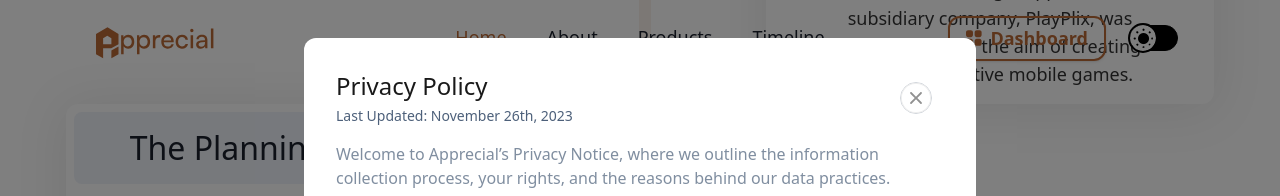
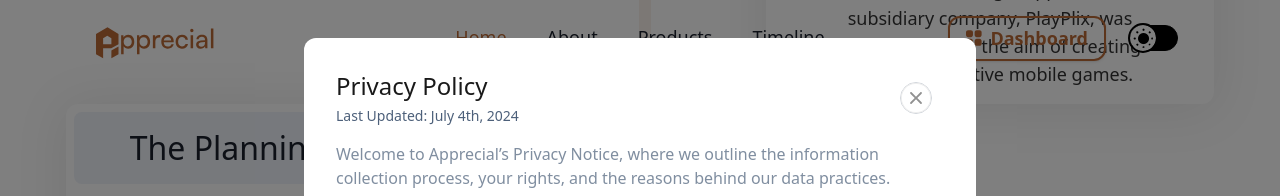
Before and after one commit to webdev-kamran/apprecil-ks-test, a Next.js app: page / in a window 1280 px wide. Both pictures are taken after a click on the button "Privacy Policy". Shown: the part 5491-5687 px from the top of the page. Built offline with nearby package versions, Linux system fonts and the light colour scheme; a web font is replaced by a local one.

Commit message:
content updated in privacy policy

```diff
--- a/app/components/AudioShield/Footer/index.tsx
+++ b/app/components/AudioShield/Footer/index.tsx
@@ -127,7 +127,7 @@ export default function Footer() {
                     </Button>
                   </div>
                   <p className={`mt-1 text-left text-sm font-normal text-[#011d41]/70 `}>
-                    Last Updated: November 26th, 2023
+                    Last Updated: July 4th, 2024
                   </p>
                   <div className="mt-4 flex flex-wrap justify-center gap-10">
                     <div className='justify-center gap-10 flex-wrap'>
@@ -173,7 +173,7 @@ export default function Footer() {
                     </Button>
                   </div>
                   <p className={`mt-1 text-left text-sm font-normal text-[#011d41]/70`}>
-                    Effective: November 26th, 2023
+                    Effective: July 4th, 2024
                   </p>
                   <div className="mt-4 flex flex-wrap justify-center gap-10">
                     <div className='justify-center gap-10 flex-wrap'>
--- a/app/components/Footer/Privacy.tsx
+++ b/app/components/Footer/Privacy.tsx
@@ -45,7 +45,10 @@ export default function Privacy() {
               ? 'text-white/70' : 'text-[#011D41]/50' } pt-3`}>
                         Any Apprecial product used to send and receive messages, calls, and video calls remains end-to-end encrypted; therefore, no third party, including Apprecial, shall have access to your data chats or video calls.
                     </p>
-
+                    <p className={`font-normal text-base   ${isDark
+              ? 'text-white/70' : 'text-[#011D41]/50' } pt-3`}>
+                       Certain applications developed by Apprecial, such as AudioShield, do not require users to create a company account and do not collect, store, or share any personal data. These applications operate solely on your device to provide their functionality. No data is transmitted to our servers or any third-party services. Your privacy is completely protected as no personal information is collected.
+                    </p>
                 </div>
                 <div className='space-y-1'>
                     <h4 className='text-xl font-medium'>Why Does Apprecial Collect Data?</h4>
--- a/app/components/Footer/index.tsx
+++ b/app/components/Footer/index.tsx
@@ -147,7 +147,7 @@ export default function Footer() {
                   </div>
                   <p className={`mt-1 text-left text-sm font-normal ${isDark ? 'text-white/70' : 'text-[#011d41]/70'
                     }`}>
-                    Last Updated: November 26th, 2023
+                    Last Updated: July 4th, 2024
                   </p>
                   <div className="mt-4 flex flex-wrap justify-center gap-10">
                   <div className='justify-center gap-10 flex-wrap'>
@@ -195,7 +195,7 @@ export default function Footer() {
                   </div>
                   <p className={`mt-1 text-left text-sm font-normal ${isDark ? 'text-white/70' : 'text-[#011d41]/70'
                     }`}>
-                    Effective: November 26th, 2023
+                    Effective: July 4th, 2024
                   </p>
                   <div className="mt-4 flex flex-wrap justify-center gap-10">
                   <div className='justify-center gap-10 flex-wrap'>
--- a/app/components/Werugo/Footer/index.tsx
+++ b/app/components/Werugo/Footer/index.tsx
@@ -143,7 +143,7 @@ export default function Footer() {
                     </Button>
                   </div>
                   <p className={`mt-1 text-left text-sm font-normal text-[#011d41]/70`}>
-                    Last Updated: November 26th, 2023
+                    Last Updated: July 4th, 2024
                   </p>
                   <div className="mt-4 flex flex-wrap justify-center gap-10">
                     <div className='justify-center gap-10 flex-wrap'>
@@ -189,7 +189,7 @@ export default function Footer() {
                     </Button>
                   </div>
                   <p className={`mt-1 text-left text-sm font-normal text-[#011d41]/70 `}>
-                    Effective: November 26th, 2023
+                    Effective: July 4th, 2024
                   </p>
                   <div className="mt-4 flex flex-wrap justify-center gap-10">
                     <div className='justify-center gap-10 flex-wrap'>
```
